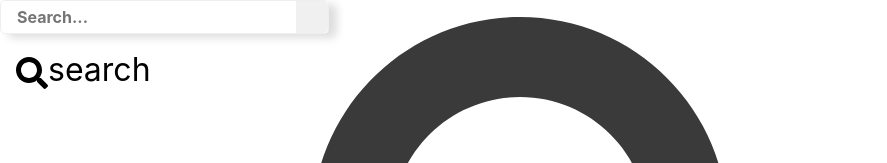
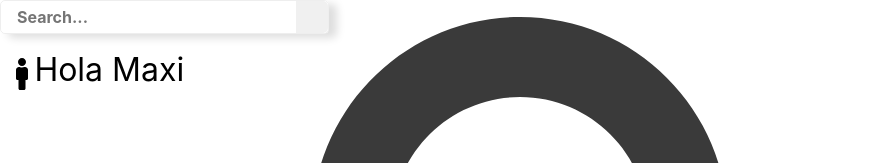
Before and after one commit to GR-DevTeam/fyp, a React (Create React App) app: page / in a window 1280 px wide. Shown: the top 163 px of the page, without its empty margins (0-887 px from the left). Built offline with nearby package versions, Linux system fonts and the light colour scheme.

Commit message:
Fix Added some padding to center text,also change example of component

```diff
--- a/src/App.tsx
+++ b/src/App.tsx
@@ -1,5 +1,5 @@
 import React from 'react';
-import { faSearch } from '@fortawesome/free-solid-svg-icons';
+import { faMale, faSearch } from '@fortawesome/free-solid-svg-icons';
 import InputText from './components/shared/InputText/InputText';
 import { ThemeProvider } from 'styled-components';
 import theme from './theme/theme';
@@ -12,7 +12,7 @@ function App() {
       <div className="App">
         {/* Aca van para testear los componentes hasta que Dani termine el #9 */}
         <InputText icon={faSearch} />
-        <SidebarButton icon={faSearch} text="search" />
+        <SidebarButton icon={faMale} text="Hola Maxi" />
       </div>
     </ThemeProvider>
   );
--- a/src/components/SidebarButton/SidebarButton.tsx
+++ b/src/components/SidebarButton/SidebarButton.tsx
@@ -12,7 +12,7 @@ const StyledSidebarButton = styled.button`
   border: none;
   background: none;
   display: flex;
-  justify-content: center;
+  justify-content: top;
   align-items: center;
   font-size: 2rem;
   padding: 1rem 1rem;
@@ -23,7 +23,8 @@ const StyledSidebarButton = styled.button`
   }
 `;
 const Text = styled.div`
-  padding: 0 0 0.4rem 0;
+  padding-left: 0.4rem;
+  padding-bottom: 0.5rem;
 `;
 const Icon = styled(FontAwesomeIcon)``;
 
```
